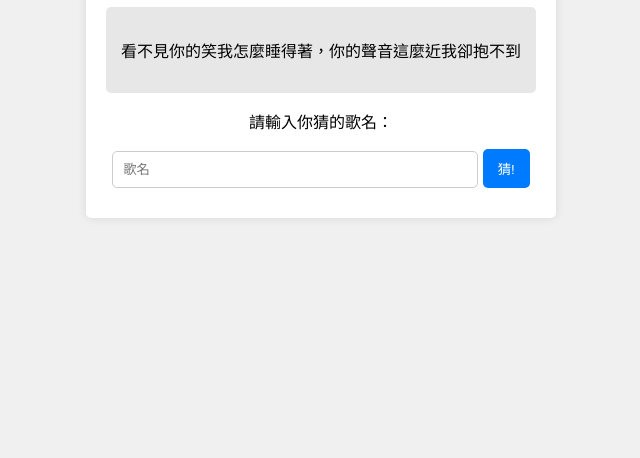
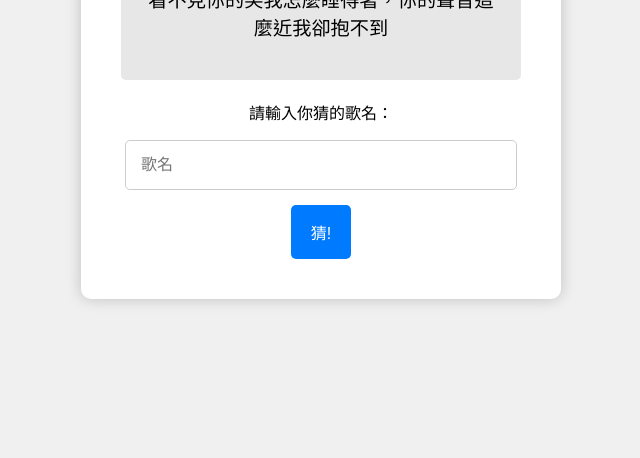
Before and after one commit to 0w030/guess, a plain HTML site: page index.html in a window 1280 px wide. Shown: the part 342-800 px from the top of the page, without its empty margins (319-959 px from the left). Drawn offline with Linux system fonts and the light colour scheme.

Commit message:
Update styles.css

```diff
--- a/styles.css
+++ b/styles.css
@@ -10,38 +10,43 @@ body {
 
 .container {
     background-color: #fff;
-    padding: 20px;
-    border-radius: 5px;
-    box-shadow: 0 0 10px rgba(0, 0, 0, 0.1);
+    padding: 40px; /* 增加內邊距 */
+    border-radius: 10px; /* 增加圓角 */
+    box-shadow: 0 0 15px rgba(0, 0, 0, 0.2); /* 增加陰影 */
     text-align: center;
+    width: 400px; /* 增加容器的寬度 */
 }
 
 h1 {
     color: #333;
+    font-size: 2em; /* 增加標題字體大小 */
 }
 
 #lyricContainer {
     background-color: #e7e7e7;
     border-radius: 5px;
-    padding: 15px;
-    margin-bottom: 15px;
+    padding: 20px; /* 增加內邊距 */
+    margin-bottom: 20px; /* 增加下方間距 */
+    font-size: 1.2em; /* 增加字體大小 */
 }
 
 input {
-    padding: 10px;
-    width: 80%;
-    margin-bottom: 10px;
+    padding: 15px; /* 增加內邊距 */
+    width: 90%; /* 調整寬度 */
+    margin-bottom: 15px; /* 增加下方間距 */
     border: 1px solid #ccc;
     border-radius: 5px;
+    font-size: 1em; /* 增加字體大小 */
 }
 
 button {
-    padding: 10px 15px;
+    padding: 15px 20px; /* 增加內邊距 */
     background-color: #007bff;
     color: #fff;
     border: none;
     border-radius: 5px;
     cursor: pointer;
+    font-size: 1em; /* 增加字體大小 */
 }
 
 button:hover {
@@ -49,8 +54,9 @@ button:hover {
 }
 
 #resultMessage {
-    margin-top: 10px;
+    margin-top: 15px; /* 增加上方間距 */
     font-weight: bold;
+    font-size: 1.2em; /* 增加字體大小 */
 }
 
 .hidden {
```
